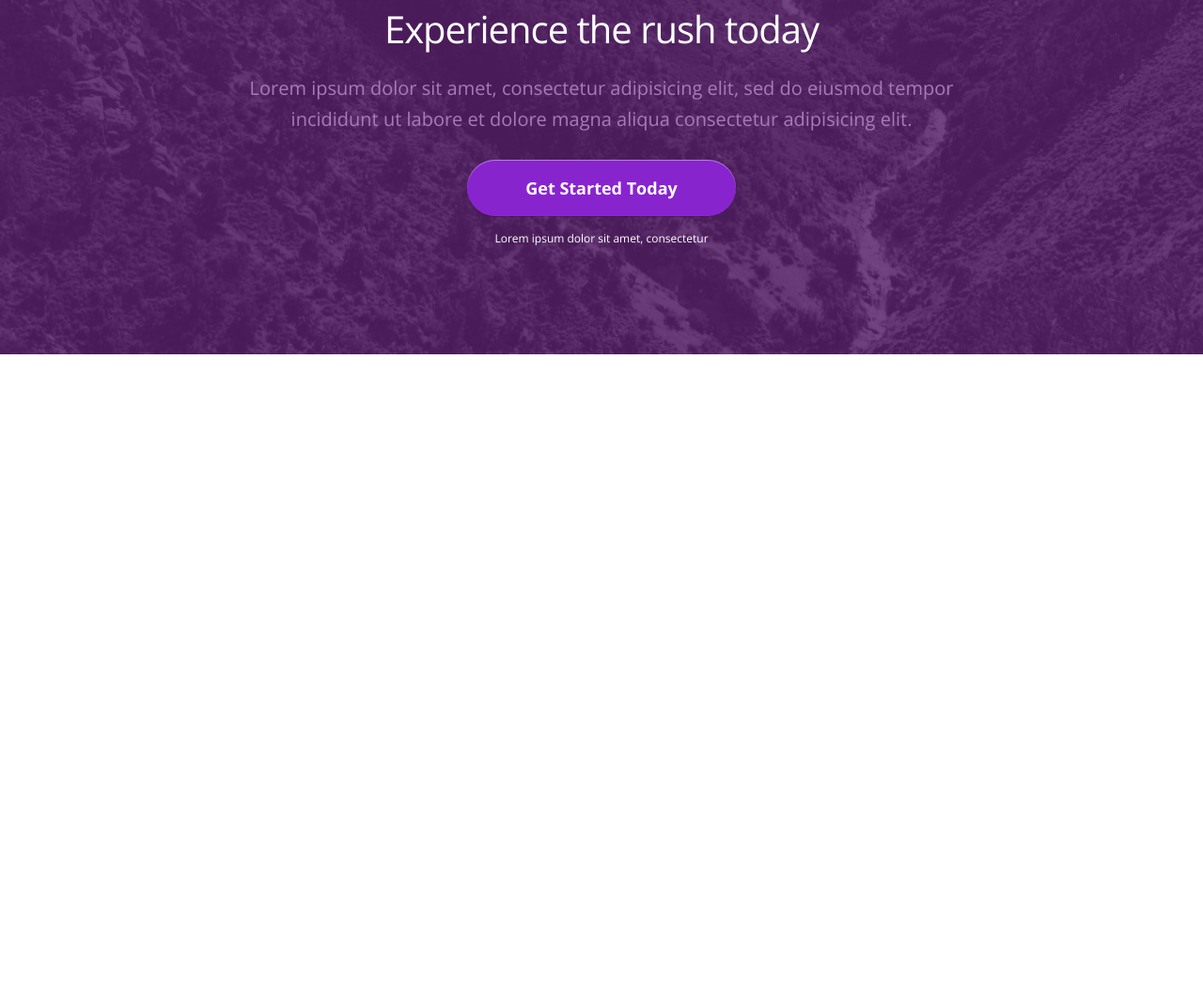
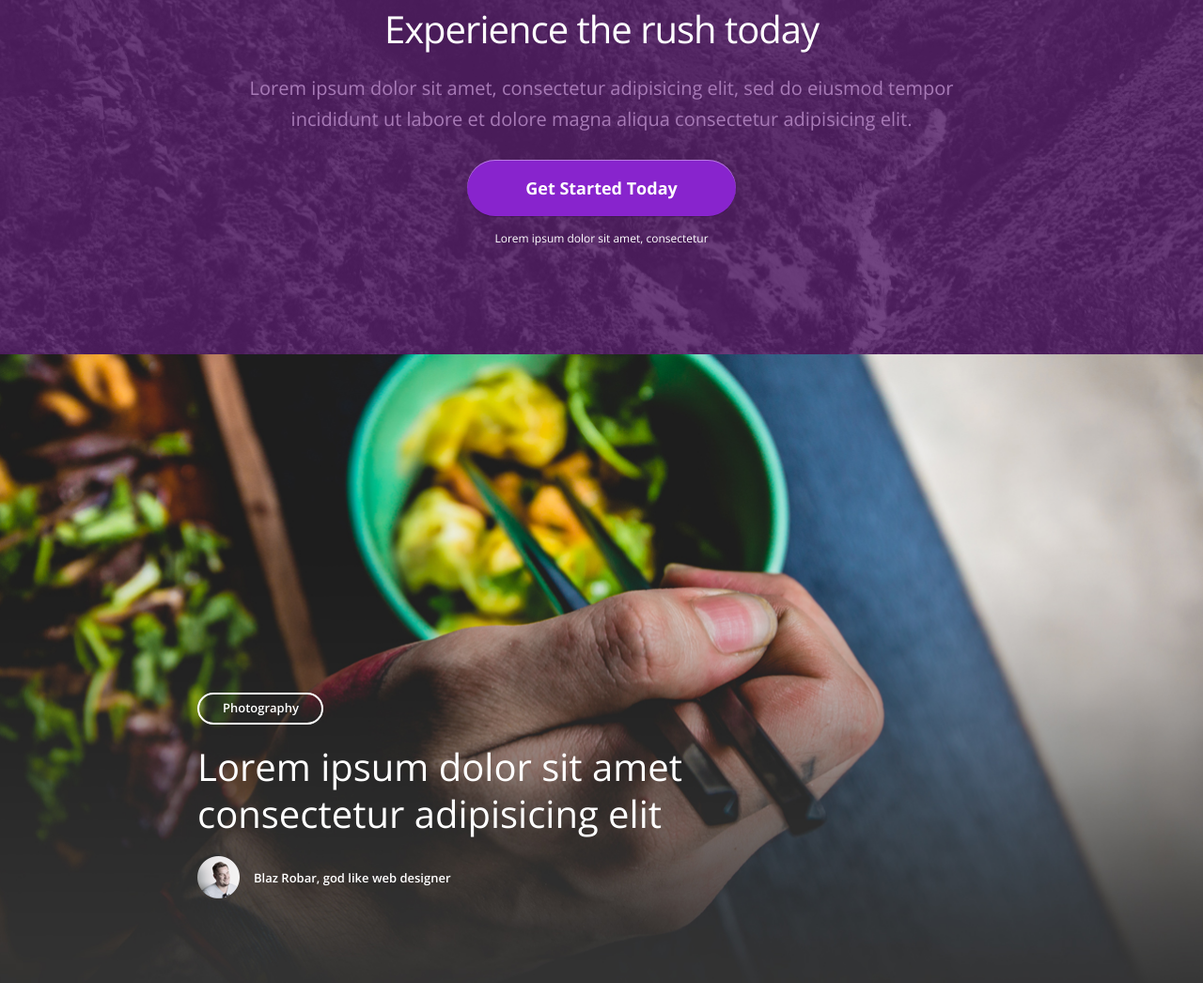
Before and after one commit to wowasense/Pex, a plain HTML site: page src/index.html in a window 1280 px wide. Shown: the part 2745-3791 px from the top of the page at 94% size. Before the commit the page ends 3122 px from the top, so only its background shows below. Drawn offline with nearby package versions, Linux system fonts and the light colour scheme.

Commit message:
Добавил photography блок

```diff
--- a/src/index.html
+++ b/src/index.html
@@ -95,6 +95,16 @@
         </div>
       </div>
     </div>
+    <div class="photography-page">
+      <div class="photography-block photography-page__photography-block">
+        <div class="photography-block__category">Photography</div>
+        <div class="photography-block__title">Lorem ipsum dolor sit amet consectetur adipisicing elit</div>
+        <div class="author-block photography-block__author-block">
+          <img src="../images/avatar.png" alt="Blaz Robar" class="author-block__avatar">
+          <div class="author-block__bio">Blaz Robar, god like web designer</div>
+        </div>
+      </div>
+    </div>
   </main>
 </body>
 </html>
--- a/src/less/style.less
+++ b/src/less/style.less
@@ -321,3 +321,49 @@ a {
     font-size: 12px;
   }
 }
+
+.photography-page{
+  background: url("../images/food.jpg") center center no-repeat #232323;
+  background-size: cover;
+  &__photography-block{
+    width: 520px;
+    padding: 360px 0 90px 210px;
+    font-family: @font_open_sans;
+    color: @white;
+
+  }
+}
+
+.photography-block{
+  &__category{
+    width: 80px;
+    height: 20px;
+    padding: 5px 25px;
+    margin-bottom: 20px;
+    border: 2px solid white;
+    border-radius: 50px;
+    font-size: 13px;
+    font-weight: 600;
+
+  }
+  &__title{
+    margin-bottom: 20px;
+    font-size: 40px;
+    line-height: 50px;
+  }
+  &__author-block{
+    display: flex;
+    align-items: center;
+    font-size: 13px;
+    font-weight: 600;
+  }
+}
+
+.author-block{
+  &__avatar{
+    margin-right: 15px;
+  }
+  &__bio{
+
+  }
+}
```
Also changed, not shown: src/css/style.css, src/images/avatar.png (added), src/images/food.jpg (added), 2 other files.
